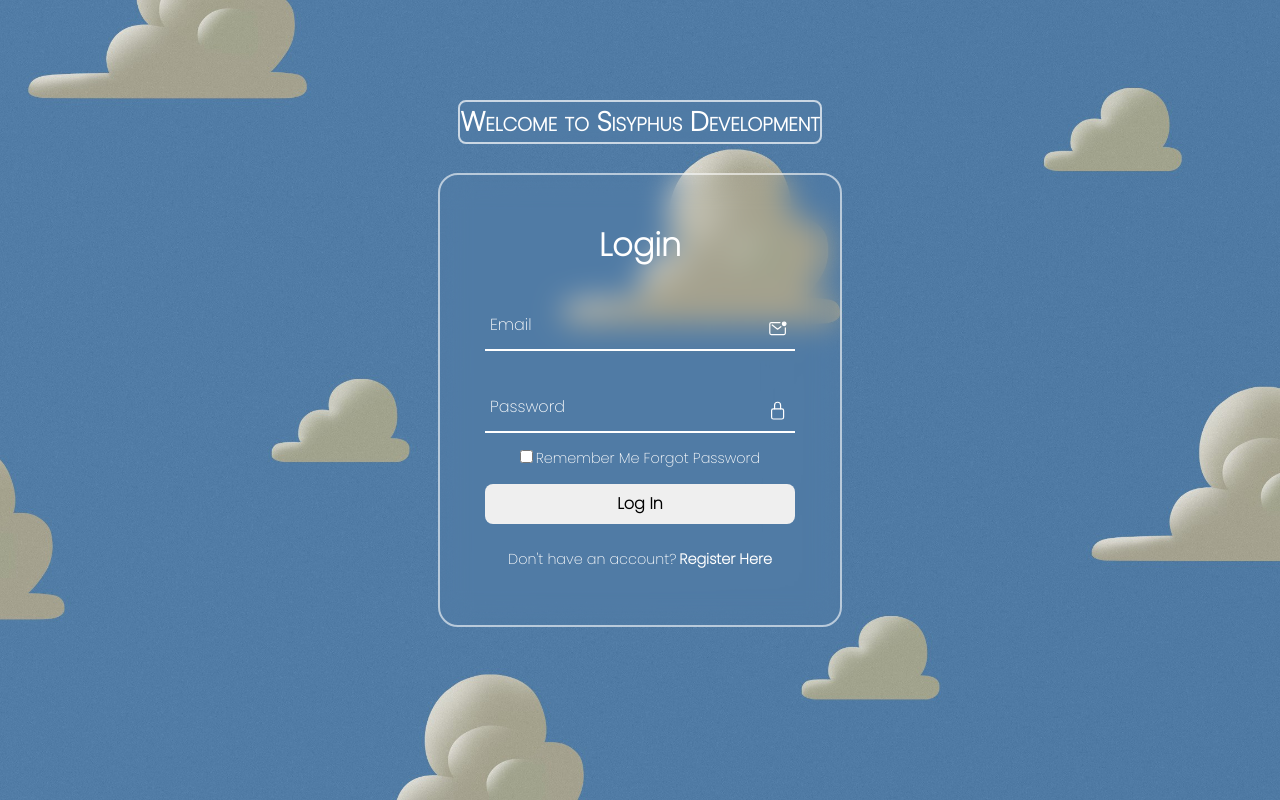
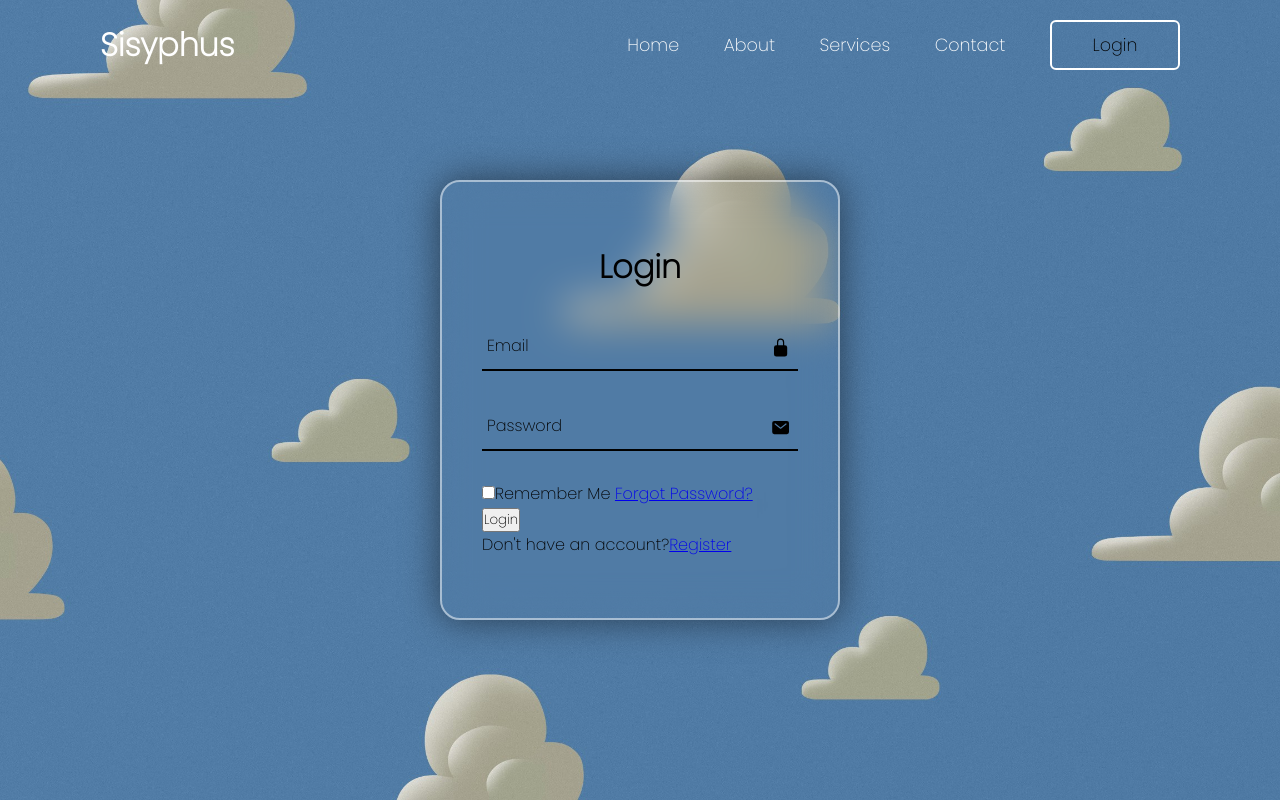
Before and after one commit to SisyphusDevelopment/Login-Page, a plain HTML site: page index.html in a window 1280 px wide. Drawn offline with nearby package versions, Linux system fonts and the light colour scheme.

Commit message:
Redesign of home page and addition of Nav bar

```diff
--- a/assets/index.css
+++ b/assets/index.css
@@ -1,129 +1,145 @@
-@import url('https://fonts.googleapis.com/css2?family=Audiowide&family=Poppins:wght@200&display=swap');
-*{
+@import url('https://fonts.googleapis.com/css2?family=Poppins:wght@200&display=swap');*{
     margin: 0;
     padding: 0;
+    box-sizing: border-box;
     font-family: 'poppins', 'sans-serif';
 }
-.header{
-    position:fixed;
-    display: flex;
-    justify-content: center;
-    align-items: center;
-    font-family: 'poppins';
-    font-variant: small-caps;
-    font-size: large;
-    top: 100px;
-    background: transparent;
-    border: 2px solid rgba(255, 255, 255, 0.7);
-    border-radius: 8px;
-    backdrop-filter: blur(10px);
-    color:#Fff;
 
-}
-section {
+body {
     display: flex;
     justify-content: center;
     align-items: center;
     min-height: 100vh;
+    background: url(/Login-Page/assets/images/xHpu0zz.jpeg) no-repeat;
+    background-size: cover;
+    background-position: center;
+}
+
+header {
+    position:fixed;
+    top: 0;
+    left: 0;
     width: 100%;
-    background: url('/assets/images/xHpu0zz.jpeg')no-repeat;
-    background-position: center;
-    background-size: cover;
+    padding: 20px 100px;
+    display: flex;
+    justify-content: space-between;
+    align-items: center;
+    z-index: 99;
+}
 
+.logo {
+    font-size: 2em;
+    color: #fff;
+    user-select: none;
 }
-.form-box {
+
+.navigation a{
     position: relative;
+    font-size: 1.1em;
+    color: #fff;
+    text-decoration: none;
+    font-weight: 500;
+    margin-left: 40px;
+}
+
+.navigation a::after {
+    content: '';
+    position: absolute;
+    left: 0;
+    bottom: -6px;
+    width: 100%;
+    height: 4px;
+    background: #fff;
+    border-radius: 6px;
+    transform: scaleX(0);
+    transform-origin: right;
+    transition: transform .77s;
+}
+
+.navigation a:hover::after{
+    transform-origin: left;
+    transform: scaleX(1);
+}
+
+.navigation .btnLogin-popup {
+    width: 130px;
+    height: 50px;
+    margin-left: 40px;
+    background: transparent;
+    border: 2px solid #fff;
+    outline: none;
+    border-radius: 6px;
+    cursor: pointer;
+    font-size: 1.1em;
+    transition: 0.77s;
+}
+
+.navigation .btnLogin-popup:hover{
+    background: #fff;
+    color: #000;
+}
+
+.wrapper {
+    position:relative;
     width: 400px;
-    height: 450px;
+    height: 440px;
     background: transparent;
-    border: 2px solid rgba(255,255,255,0.6);
+    border: 2px solid rgba(255, 255, 255, 0.5);
     border-radius: 20px;
-    backdrop-filter: blur(15px);
+    backdrop-filter: blur(20px);
+    box-shadow: 0 0 36px rgba(0, 0, 0, 0.5);
     display: flex;
     justify-content: center;
     align-items: center;
 }
-h2 {
+
+.wrapper .form-box {
+    width: 100%;
+    padding: 40px;
+}
+
+.form-box h2 {
     font-size: 2em;
-    color: #fff;
-    text-align:center;
+    color: black;
+    text-align: center;
 }
-.inputbox {
+
+.input-box {
     position: relative;
+    width: 100%;
+    height: 50px;
+    border-bottom: 2px solid #000 ;
     margin: 30px 0;
-    width: 310px;
-    border-bottom: 2px solid #fff;
 }
-.inputbox label {
-    position:absolute;
+
+.input-box label {
+    position: absolute;
     top:50%;
     left: 5px;
     transform: translateY(-50%);
-    color: #fff;
     font-size: 1em;
+    color: #000;
     pointer-events: none;
-    transition: 0.7s;
+    transition: .77s;
 }
-input:focus ~ label,
-input:valid ~ label{
-    top: 5px;
+
+.input-box input:focus~label,
+.input-box input:valid~label {
+    top: -5px;
 }
-.inputbox input {
+
+.input-box input {
     width: 100%;
-    height: 50px;
+    height: 100%;
     background: transparent;
     border: none;
     outline: none;
-    font-size: 1em;
-    padding: 0 35px 0 5px;
-    color: #fff;
 }
-.inputbox ion-icon {
+
+.input-box .icon{
     position:absolute;
     right: 8px;
-    color: #Fff;
     font-size: 1.2em;
-    top: 20px;
+    color: #000;
+    line-height: 60px;
 }
-.forget {
-    margin: -15px 0 15px;
-    font-size: .9em;
-    color: #fff;
-    display: flex;
-    justify-content: center;
-}
-.forget label input{
-    margin-right: 3px;
-}
-.forget label a{
-    color: #fff;
-    text-decoration: none;
-}
-.forget label a:hover {
-    text-decoration: underline;
-}
-button {
-    width: 100%;
-    height: 40px;
-    border-radius: 8px;
-    border: none;
-    outline: none;
-    cursor: pointer;
-    font-size: 1em;
-    font-weight: 600;
-}
-.register {
-    font-size: .9em;
-    color: #fff;
-    text-align: center;
-    margin: 25px 0 10px;
-}
-.register p a{
-    margin-left:3px;
-    text-decoration: none;
-    color: #fff;
-    font-weight: 600;
-}
-.register p a:hover{
-    text-decoration: underline;
-}
--- a/index.html
+++ b/index.html
@@ -6,42 +6,46 @@
         <title>Sisyphus Login Form</title>
         <meta name="description" content="">
         <meta name="viewport" content="width=device-width, initial-scale=1">
-        <link rel="stylesheet" href="/assets/index.css">
+        <link rel="stylesheet" href="/Login-Page/assets/index.css">
     </head>
     <body>
-        <section>
-            <div class="header">
-                <h1>Welcome to Sisyphus Development</h1>
+        <header>
+            <h2 class="logo">Sisyphus</h2>
+           <nav class="navigation">
+                <a href="#">Home</a>
+                <a href="#">About</a>
+                <a href="#">Services</a>
+                <a href="#">Contact</a>
+                <button class="btnLogin-popup">Login</button>
+           </nav>
+        </header>
+
+        <div class="wrapper">
+            <div class="form-box login">
+                <h2>Login</h2>
+                <form action="#">
+                    <div class="input-box">
+                        <span class="icon"><ion-icon name="lock-closed"></ion-icon></span>
+                        <input type="email" required>
+                        <label>Email</label>
                     </div>
-            <div class="form-box">
-                <div class="form-value">
-                    <form action="">
-                        <h2>Login</h2>
-                        <div class="inputbox">
-                            <ion-icon name="mail-unread-outline"></ion-icon>
-                            <input type="email" required>
-                            <label for="">Email</label>
-                        </div>
-                        <div class="inputbox">
-                            <ion-icon name="lock-closed-outline"></ion-icon>
+                    <div class="input-box">
+                        <span class="icon"><ion-icon name="mail"></ion-icon></span>
                         <input type="password" required>
-                            <label for="">Password</label>
-                        </div>
-                        <div class="forget">
-                            <label for=""><input type="checkbox">Remember Me <a href="#">Forgot Password</a></label>
+                        <label>Password</label>
 
                     </div>
-                        <button>Log In</button>
-                        <div class="register">
-                            <p>Don't have an account?<a href="#">Register Here</a></p>
+                    <div class="remember-forgot">
+                        <label><input type="checkbox">Remember Me</label>
+                        <a href="#">Forgot Password?</a>
+                    </div>
+                    <button type="submit" class="btn">Login</button>
+                    <div class="login-register">
+                        <p>Don't have an account?<a href="#" class="register-link">Register</a></p>
                     </div>
                 </form>
-
-
             </div>
         </div>
-        </section>
-
         <script src="" async defer></script>
         <script type="module" src="https://unpkg.com/ionicons@7.1.0/dist/ionicons/ionicons.esm.js"></script>
         <script nomodule src="https://unpkg.com/ionicons@7.1.0/dist/ionicons/ionicons.js"></script>
```
Lines whose indentation alone changed are shown as unchanged.
